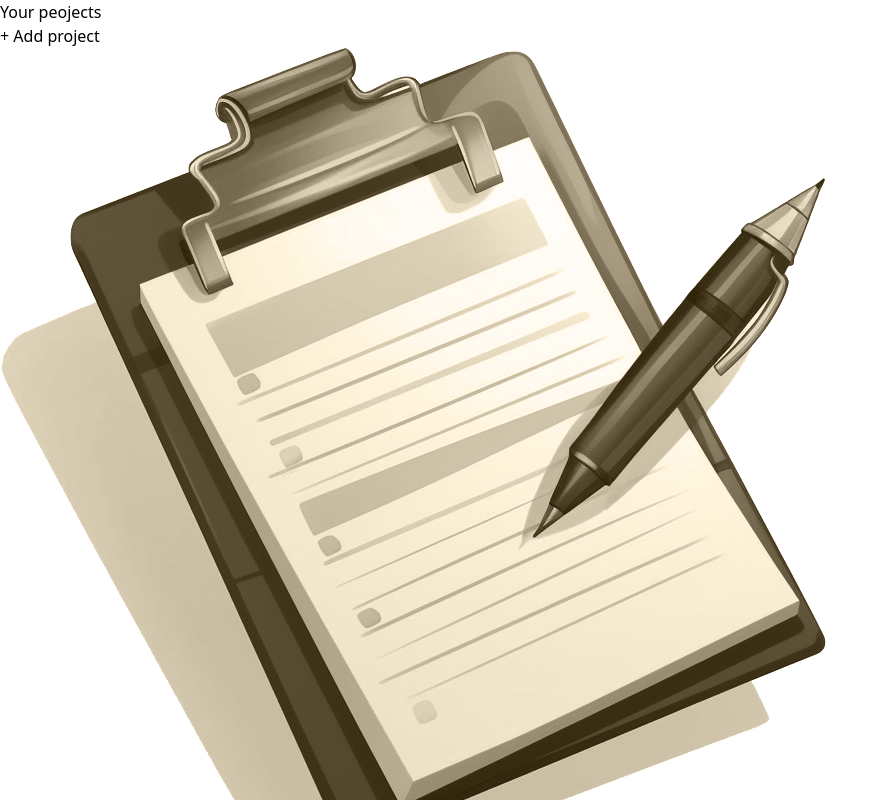
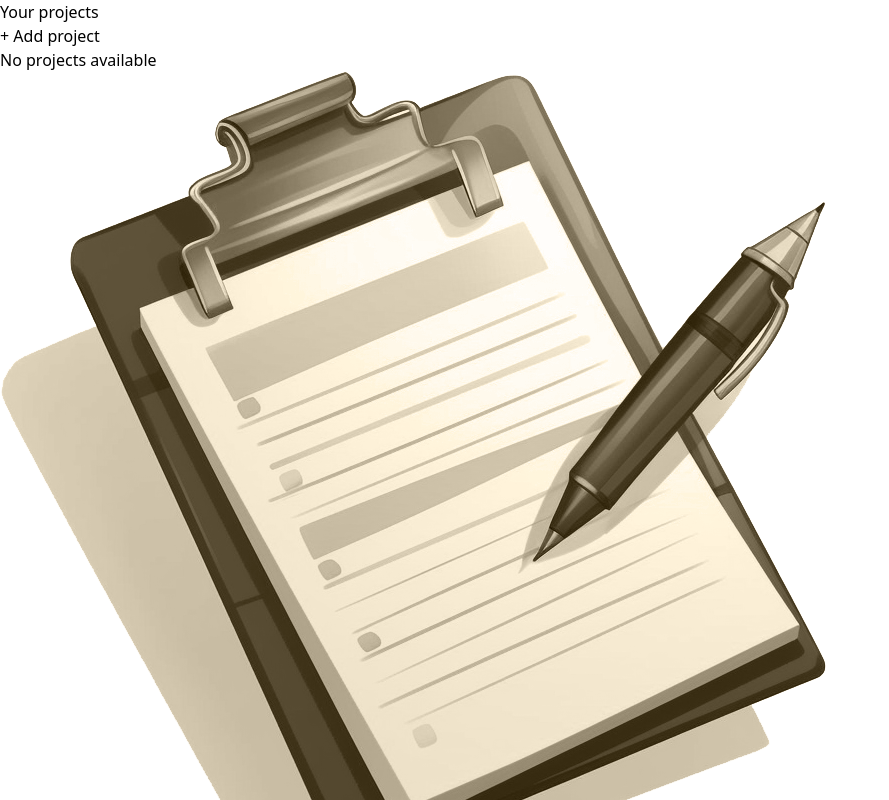
Before and after one commit to mhasnain619/project-management, a React (Vite) app: page / in a window 1280 px wide. Shown: the top 800 px of the page, without its empty margins (0-889 px from the left). Built offline with nearby package versions, Linux system fonts and the light colour scheme.

Commit message:
showing error modal

```diff
--- a/src/App.jsx
+++ b/src/App.jsx
@@ -5,13 +5,13 @@ import Sidebar from "./components/Sidebar";
 import NewProject from "./components/NewProject";
 
 function App() {
-  const [prjectsState, setPrjectsState] = useState({
+  const [projectsState, setProjectsState] = useState({
     selectedProjectId: undefined,
     projects: []
   })
 
   function handleStartAddProject() {
-    setPrjectsState(prevState => {
+    setProjectsState(prevState => {
 
       return {
         ...prevState,
@@ -20,30 +20,32 @@ function App() {
     })
   }
   function handleAddProject(projectData) {
-    setPrjectsState(prevState => {
+    setProjectsState(prevState => {
+      const projectId = Math.random()
       const newProject = {
         ...projectData,
-        id: Math.random()
+        id: projectId
       }
       return {
         ...prevState,
+        selectedProjectId: undefined,
         projects: [...prevState.projects, newProject]
       }
     })
   }
-  console.log(prjectsState);
+  console.log(projectsState);
 
 
   let content;
-  if (prjectsState.selectedProjectId === null) {
+  if (projectsState.selectedProjectId === null) {
     content = <NewProject onAdd={handleAddProject} />
-  } else if (prjectsState.selectedProjectId === undefined) {
+  } else if (projectsState.selectedProjectId === undefined) {
     content = <NoProjectSelected onStartAddProject={handleStartAddProject} />
 
   }
   return (
     <main className="h-screen my-8 flex gap-8">
-      <Sidebar onStartAddProject={handleStartAddProject} />
+      <Sidebar onStartAddProject={handleStartAddProject} projects={projectsState.projects} />
       {content}
     </main>
   );
--- a/src/components/NewProject.jsx
+++ b/src/components/NewProject.jsx
@@ -12,6 +12,9 @@ const NewProject = ({ onAdd }) => {
         const enteredDescription = description.current.value
         const enteredDueDate = dueDate.current.value
 
+        if (enteredTitle.trim() === '' || enteredDescription.trim() === '' || enteredDueDate.trim() === '') {
+            alert('Please enter a title')
+        }
         onAdd({
             title: enteredTitle,
             description: enteredDescription,
--- a/src/components/Sidebar.jsx
+++ b/src/components/Sidebar.jsx
@@ -1,16 +1,28 @@
-import React from 'react'
-import Button from './Button'
+import React from 'react';
+import Button from './Button';
 
-const Sidebar = ({ onStartAddProject }) => {
+const Sidebar = ({ onStartAddProject, projects = [] }) => {
     return (
         <aside className='w-1/3 px-8 py-16 bg-stone-900 text-stone-50 md:w-72 rounded-r-xl'>
-            <h2 className='mb-8 font-bold uppercase md:text-xl text-stone-200'>Your peojects</h2>
+            <h2 className='mb-8 font-bold uppercase md:text-xl text-stone-200'>Your projects</h2>
             <div>
                 <Button onClick={onStartAddProject}>+ Add project</Button>
             </div>
-            <ul></ul>
+            <ul className='mt-8'>
+                {projects.length > 0 ? (
+                    projects.map(project => (
+                        <li key={project.id}>
+                            <button className='w-full text-left px-2 py-1 rounded-sm my-1 text-stone-400 hover:text-stone-200 hover:bg-stone-800'>
+                                {project.title}
+                            </button>
+                        </li>
+                    ))
+                ) : (
+                    <li className='mt-5'>No projects available</li>
+                )}
+            </ul>
         </aside>
-    )
-}
+    );
+};
 
-export default Sidebar
+export default Sidebar;
```
Also changed, not shown: src/components/ErrorModal.jsx (added, +21 -0 lines).
